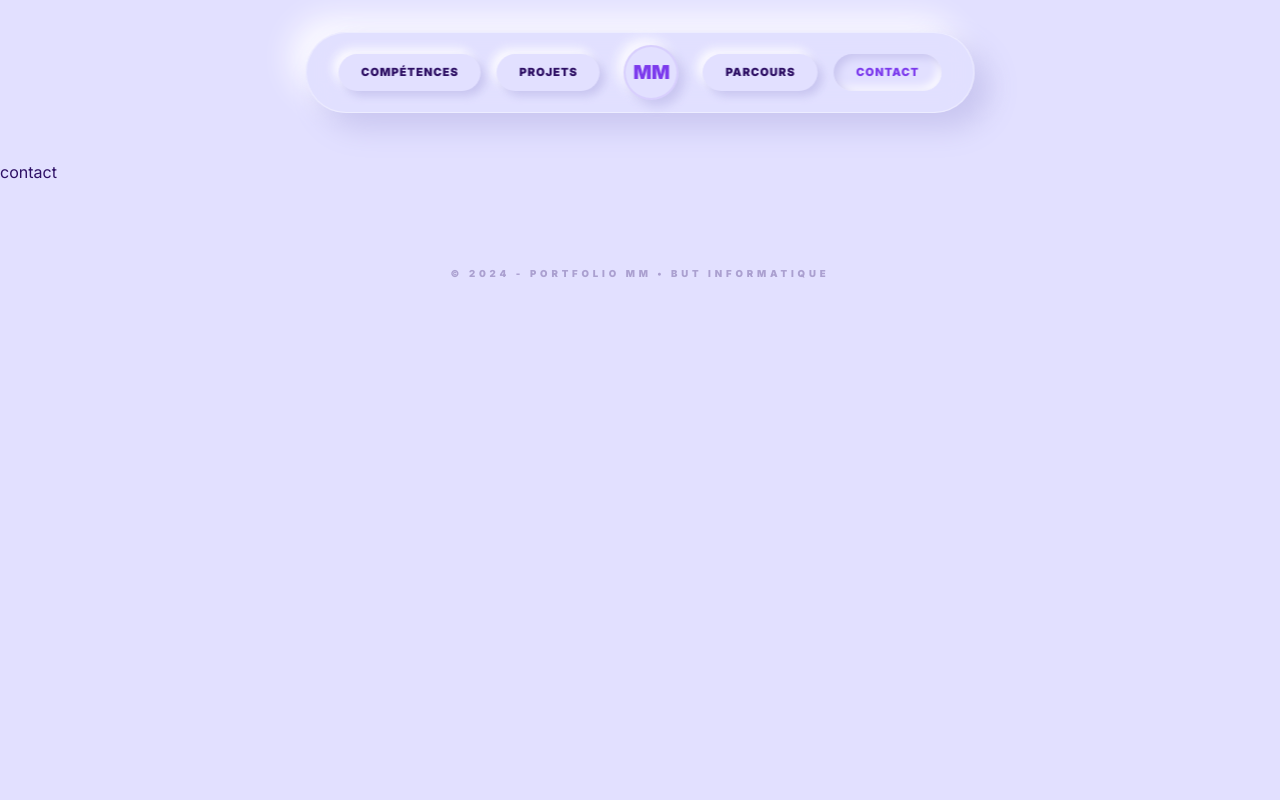
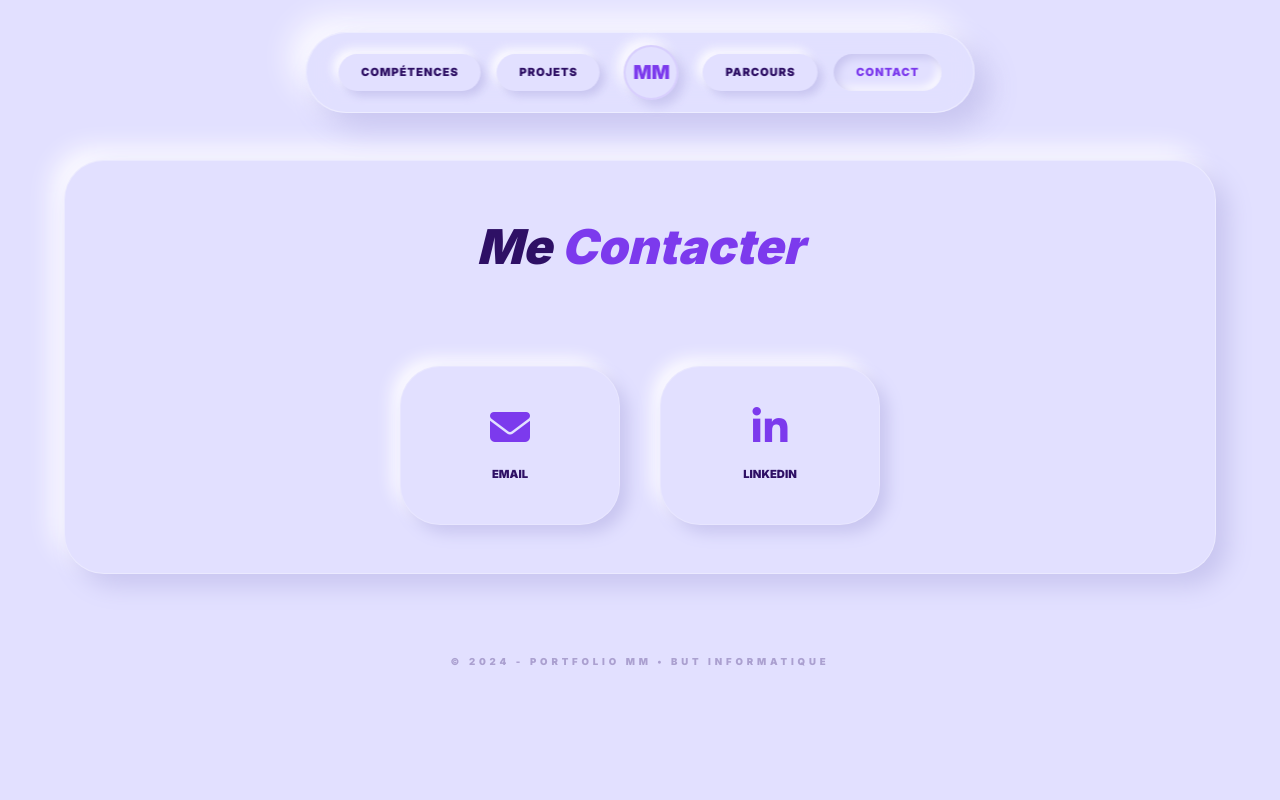
Before and after one commit to MarhadourM/Portfolio, a PHP site: page /contact in a window 1280 px wide. Run offline with PHP 8.4, Linux system fonts and the light colour scheme.

Commit message:
page contact

```diff
--- a/css/style.css
+++ b/css/style.css
@@ -315,7 +315,7 @@
         .date-etape { font-size: 0.7rem; font-weight: 900; color: var(--texte-lavande); text-transform: uppercase; }
         .formation { font-size: 1.2rem; font-weight: 900; margin-top: 0.5rem; }
         .description-formation { font-size: 0.9rem; margin-top: 0.5rem; opacity: 0.8; }
-        /* --- CONTACT (CORRECTION DU CSS) --- */
+        /* --- CONTACT  --- */
         .centre-contact {
             text-align: center;
             display: flex;
@@ -352,10 +352,19 @@
             transform: translateY(-8px);
             box-shadow: 12px 12px 24px var(--ombre-sombre), -12px -12px 24px var(--ombre-claire);
         }
+        .reseaux-sociaux{
+             display: flex; gap: 2.5rem; justify-content: center; margin-top: 2rem;
+        }
 
         .bouton-mail i, .bouton-linkedin i { font-size: 2.5rem; color: var(--couleur-accent); }
         .label-bouton { font-size: 0.7rem; font-weight: 900; text-transform: uppercase; color: var(--texte-noir); letter-spacing: 0.1em; }
-
+        .bloc-contact {
+            text-align: center;
+            display: flex;
+            flex-direction: column;
+            align-items: center;
+            gap: 3rem;
+        }
         /* --- MODALE --- */
         .modale-preuve {
             display: none;
--- a/pages/contact.php
+++ b/pages/contact.php
@@ -1 +1,15 @@
-contact
+<section id="page-contact" class="page-conteneur">
+            <div class="bloc-3d bloc-contact">
+                <h2 class="grand-titre" style="margin:0;">Me <span class="accent">Contacter</span></h2>
+                <div class="reseaux-sociaux">
+                    <a href="mailto:contact@test.com" class="bouton-mail">
+                        <i class="fas fa-envelope"></i>
+                        <span style="font-weight:900; font-size:0.7rem; text-transform:uppercase;">Email</span>
+                    </a>
+                    <a href="#" class="bouton-linkedin">
+                        <i class="fab fa-linkedin-in"></i>
+                        <span style="font-weight:900; font-size:0.7rem; text-transform:uppercase;">LinkedIn</span>
+                    </a>
+                </div>
+            </div>
+        </section>
--- a/pages/parcours.php
+++ b/pages/parcours.php
@@ -1,4 +1,4 @@
-<section id="page-parcours" class="conteneur-page masque">
+<section id="page-parcours" class="page-conteneur">
             <h2 class="grand-titre">Mon <span class="accent">Cursus</span></h2>
             <div class="bloc-3d">
                 <div class="timeline-container">
--- a/pages/projets.php
+++ b/pages/projets.php
@@ -1,8 +1,8 @@
-<section id="page-projets" class="conteneur-page masque">
+<section id="page-projets" class="page-conteneur">
             <h2 class="grand-titre">Mes <span class="accent">Réalisations</span></h2>
             <div class="grille-projets">
                 <div class="carte-projet">
-                    <img src="" class="img-projet">
+                    <img src="alt" class="img-projet">
                     <h3 class="titre-projet">Gestion de Stock</h3>
                     <p class="desc-projet">Application logicielle en Java / SQLite.</p>
                     <a href="#" class="bouton-lien-github">GitHub</a>
--- a/templates/header.php
+++ b/templates/header.php
@@ -5,6 +5,7 @@
     <meta name="viewport" content="width=device-width, initial-scale=1.0">
     <title>Portfolio</title>
     <link rel="stylesheet" href="css/style.css">
+    <link rel="stylesheet" href="https://cdnjs.cloudflare.com/ajax/libs/font-awesome/6.4.0/css/all.min.css">
 </head>
 <body>
     <nav class="barre-navigation">
```
